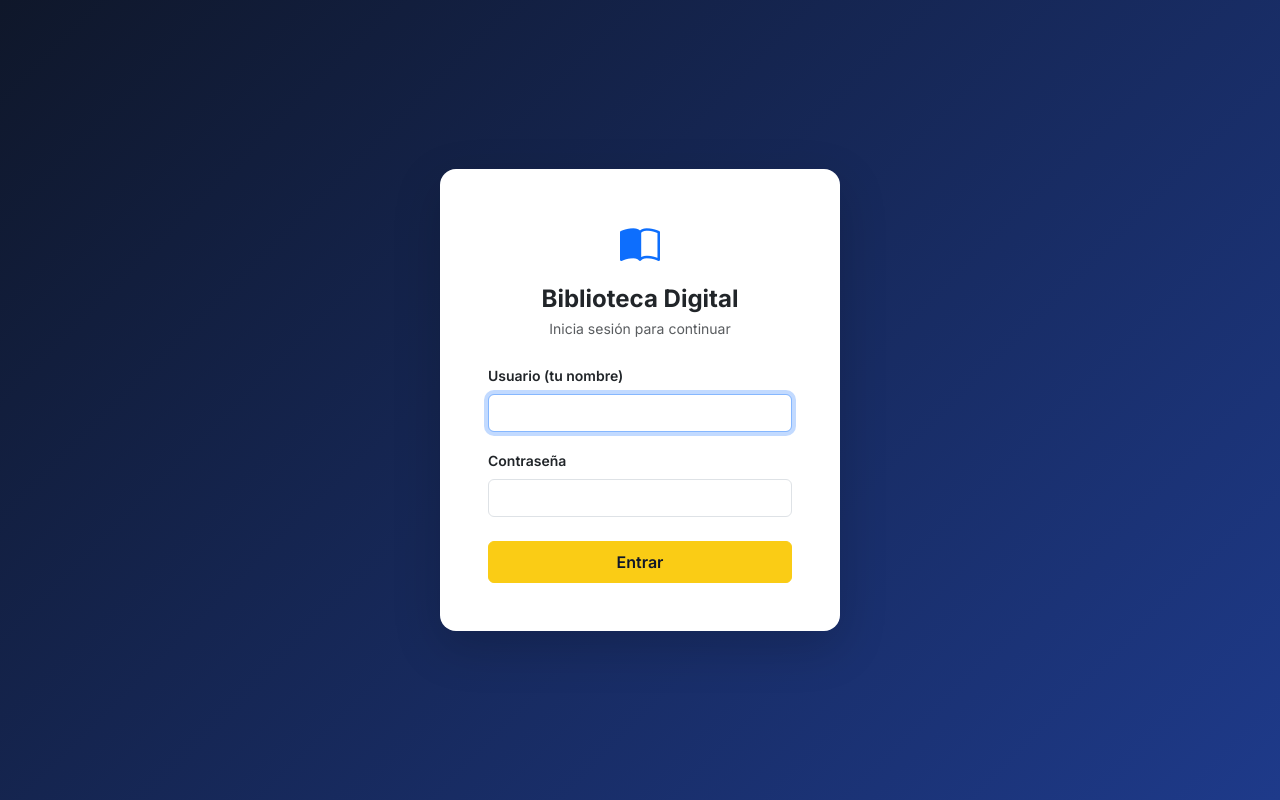
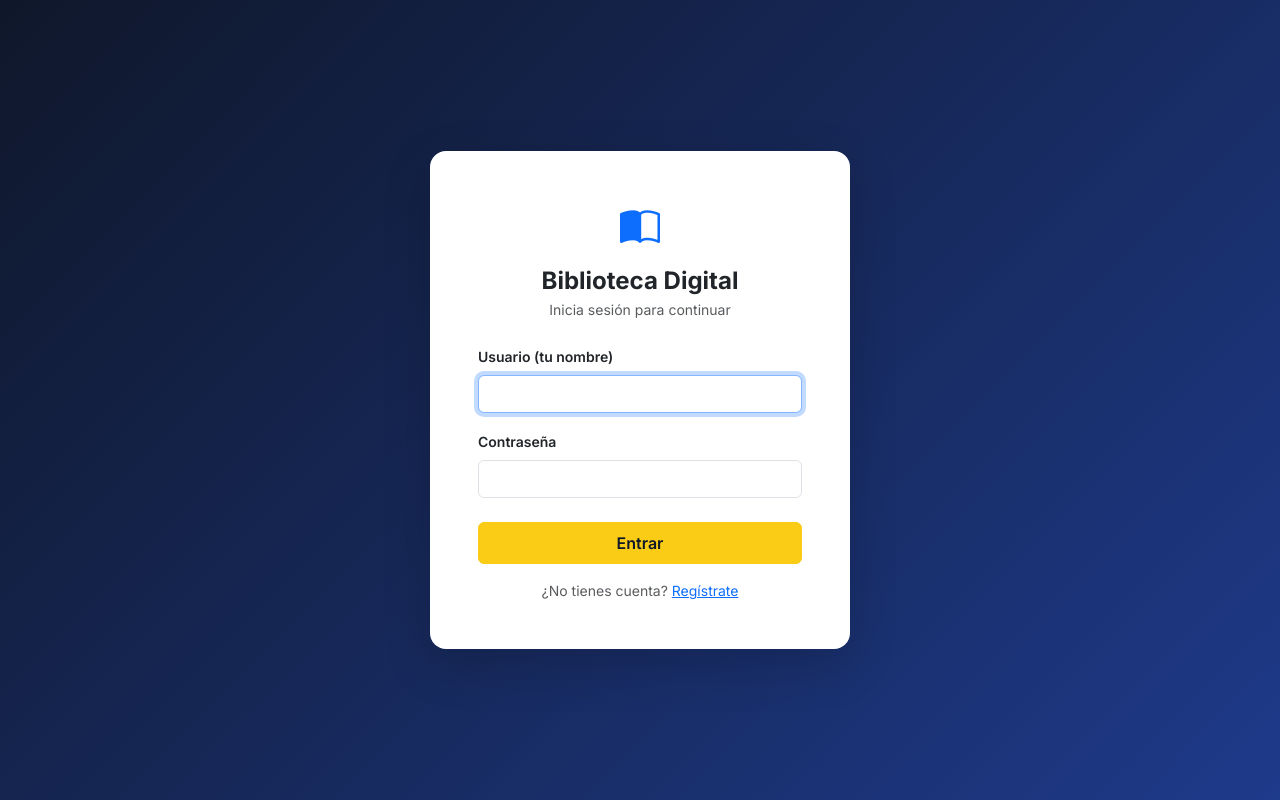
Before and after one commit to u20251231812-prog/Biblio_Damn, a Flask app: page /login in a window 1280 px wide. Run offline with Flask 3, Linux system fonts and the light colour scheme; some libraries are stand-ins or nearby versions.

Commit message:
Crear Cuenta
Al login se le agrego la funcion de crear usuario :p

```diff
--- a/app.py
+++ b/app.py
@@ -27,6 +27,8 @@ RUTAS_ADMIN_RESERVAS = {"reservas.listar", "reservas.editar", "reservas.escanear
 # Bloqueo de todas las páginas si no hay sesión
 @app.before_request
 def requerir_login():
+    if request.endpoint in (None, "static", "auth.login", "auth.registro"):
+        return
     if request.endpoint in (None, "static", "auth.login"):
         return
     if "id_estudiante" not in session:
--- a/routes/auth.py
+++ b/routes/auth.py
@@ -1,5 +1,6 @@
+import psycopg2
 from flask import Blueprint, render_template, request, redirect, url_for, session, flash
-from werkzeug.security import check_password_hash
+from werkzeug.security import check_password_hash, generate_password_hash
 from db import get_db_connection
 
 auth_bp = Blueprint("auth", __name__)
@@ -36,7 +37,61 @@ def login():
 
         flash("Usuario o contraseña incorrectos.", "danger")
 
-    return render_template("auth/login.html")
+    return render_template("auth/login.html", modo="login")
+
+
+@auth_bp.route("/registro", methods=["GET", "POST"])
+def registro():
+    if "id_estudiante" in session:
+        return redirect(url_for("index"))
+
+    datos = {"codigo_estudiantil": "", "nombre": "", "correo": ""}
+
+    if request.method == "POST":
+        datos["codigo_estudiantil"] = request.form.get("codigo_estudiantil", "").strip()
+        datos["nombre"] = request.form.get("nombre", "").strip()
+        datos["correo"] = request.form.get("correo", "").strip()
+        password = request.form.get("password", "")
+        confirmar = request.form.get("confirmar", "")
+
+        if not all([datos["codigo_estudiantil"], datos["nombre"], datos["correo"], password, confirmar]):
+            flash("Todos los campos son obligatorios.", "danger")
+        elif len(password) < 4:
+            flash("La contraseña debe tener al menos 4 caracteres.", "danger")
+        elif password != confirmar:
+            flash("Las contraseñas no coinciden.", "danger")
+        else:
+            conn = get_db_connection()
+            cur = conn.cursor()
+            try:
+                # El nombre es el usuario para iniciar sesión, así que no puede repetirse
+                cur.execute(
+                    "SELECT 1 FROM estudiantes WHERE LOWER(nombre) = LOWER(%s);",
+                    (datos["nombre"],),
+                )
+                if cur.fetchone():
+                    flash("Ya existe un usuario con ese nombre.", "danger")
+                else:
+                    # No se envía "rol": la base de datos le asigna 'estudiante' por defecto
+                    cur.execute(
+                        """
+                        INSERT INTO estudiantes (codigo_estudiantil, nombre, correo, password_hash)
+                        VALUES (%s, %s, %s, %s);
+                        """,
+                        (datos["codigo_estudiantil"], datos["nombre"], datos["correo"],
+                         generate_password_hash(password)),
+                    )
+                    conn.commit()
+                    flash("Cuenta creada. Ya puedes iniciar sesión.", "success")
+                    return redirect(url_for("auth.login"))
+            except psycopg2.IntegrityError:
+                conn.rollback()
+                flash("El código estudiantil o el correo ya está registrado.", "danger")
+            finally:
+                cur.close()
+                conn.close()
+
+    return render_template("auth/login.html", modo="registro", datos=datos)
 
 
 @auth_bp.route("/logout")
--- a/templates/auth/login.html
+++ b/templates/auth/login.html
@@ -13,7 +13,7 @@
       font-family: 'Inter', system-ui, sans-serif;
       background: linear-gradient(135deg, #0f172a, #1e3a8a);
     }
-    .login-card { width: 100%; max-width: 400px; border-radius: 16px; background: #fff; }
+    .login-card { width: 100%; max-width: 420px; border-radius: 16px; background: #fff; }
     .btn-brand { background: #facc15; border-color: #facc15; color: #0f172a; font-weight: 600; }
     .btn-brand:hover { background: #eab308; border-color: #eab308; color: #0f172a; }
   </style>
@@ -23,7 +23,9 @@
     <div class="text-center mb-4">
       <i class="bi bi-book-half fs-1 text-primary"></i>
       <h4 class="fw-bold mt-2 mb-1">Biblioteca Digital</h4>
-      <p class="text-muted small mb-0">Inicia sesión para continuar</p>
+      <p class="text-muted small mb-0">
+        {{ 'Crea tu cuenta de estudiante' if modo == 'registro' else 'Inicia sesión para continuar' }}
+      </p>
     </div>
 
     {% with mensajes = get_flashed_messages(with_categories=true) %}
@@ -32,6 +34,37 @@
       {% endfor %}
     {% endwith %}
 
+    {% if modo == 'registro' %}
+      <form method="post" action="{{ url_for('auth.registro') }}">
+        <div class="mb-3">
+          <label class="form-label small fw-semibold">Código estudiantil</label>
+          <input type="text" name="codigo_estudiantil" class="form-control" required autofocus
+                 value="{{ datos.codigo_estudiantil if datos else '' }}">
+        </div>
+        <div class="mb-3">
+          <label class="form-label small fw-semibold">Nombre completo (será tu usuario)</label>
+          <input type="text" name="nombre" class="form-control" required autocomplete="username"
+                 value="{{ datos.nombre if datos else '' }}">
+        </div>
+        <div class="mb-3">
+          <label class="form-label small fw-semibold">Correo institucional</label>
+          <input type="email" name="correo" class="form-control" required autocomplete="email"
+                 value="{{ datos.correo if datos else '' }}">
+        </div>
+        <div class="mb-3">
+          <label class="form-label small fw-semibold">Contraseña</label>
+          <input type="password" name="password" class="form-control" required minlength="4" autocomplete="new-password">
+        </div>
+        <div class="mb-4">
+          <label class="form-label small fw-semibold">Confirmar contraseña</label>
+          <input type="password" name="confirmar" class="form-control" required minlength="4" autocomplete="new-password">
+        </div>
+        <button type="submit" class="btn btn-brand w-100 py-2">Crear cuenta</button>
+      </form>
+      <p class="text-center small text-muted mt-3 mb-0">
+        ¿Ya tienes cuenta? <a href="{{ url_for('auth.login') }}">Inicia sesión</a>
+      </p>
+    {% else %}
       <form method="post">
         <div class="mb-3">
           <label class="form-label small fw-semibold">Usuario (tu nombre)</label>
@@ -43,6 +76,10 @@
         </div>
         <button type="submit" class="btn btn-brand w-100 py-2">Entrar</button>
       </form>
+      <p class="text-center small text-muted mt-3 mb-0">
+        ¿No tienes cuenta? <a href="{{ url_for('auth.registro') }}">Regístrate</a>
+      </p>
+    {% endif %}
   </div>
 </body>
 </html>
```
Lines whose indentation alone changed are shown as unchanged.
